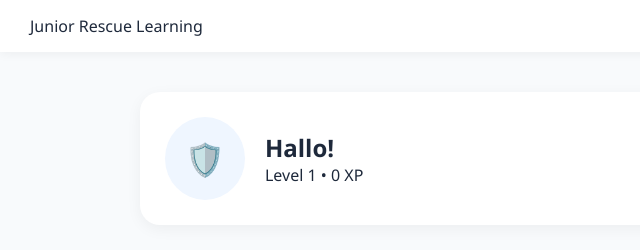
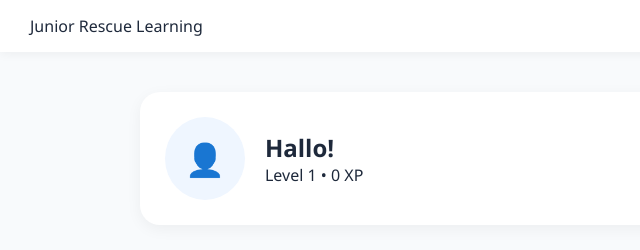
Before and after one commit to webdelu/lernportaljuniorRetter, a plain HTML site: page dashboard.html in a window 1280 px wide. Shown: the top 250 px of the page, 0-640 px from the left. Drawn offline with Linux system fonts and the light colour scheme; no server answers.

Commit message:
Update dashboard.html

```diff
--- a/dashboard.html
+++ b/dashboard.html
@@ -20,7 +20,7 @@
 
 <div style="max-width: 1000px; margin: 40px auto; padding: 0 20px;">
     <div class="card" style="margin-bottom: 30px; display: flex; align-items: center; gap: 20px;">
-        <div style="background: #eff6ff; padding: 20px; border-radius: 50%; font-size: 2rem;">🛡️</div>
+        <div style="background: #eff6ff; padding: 20px; border-radius: 50%; font-size: 2rem;">👤</div>
         <div style="flex-grow: 1;">
             <h2 style="margin: 0; text-align: left;" id="user-greeting">Hallo!</h2>
             <div class="xp-text">Level <span id="lvl">1</span> • <span id="xp">0</span> XP</div>
```
